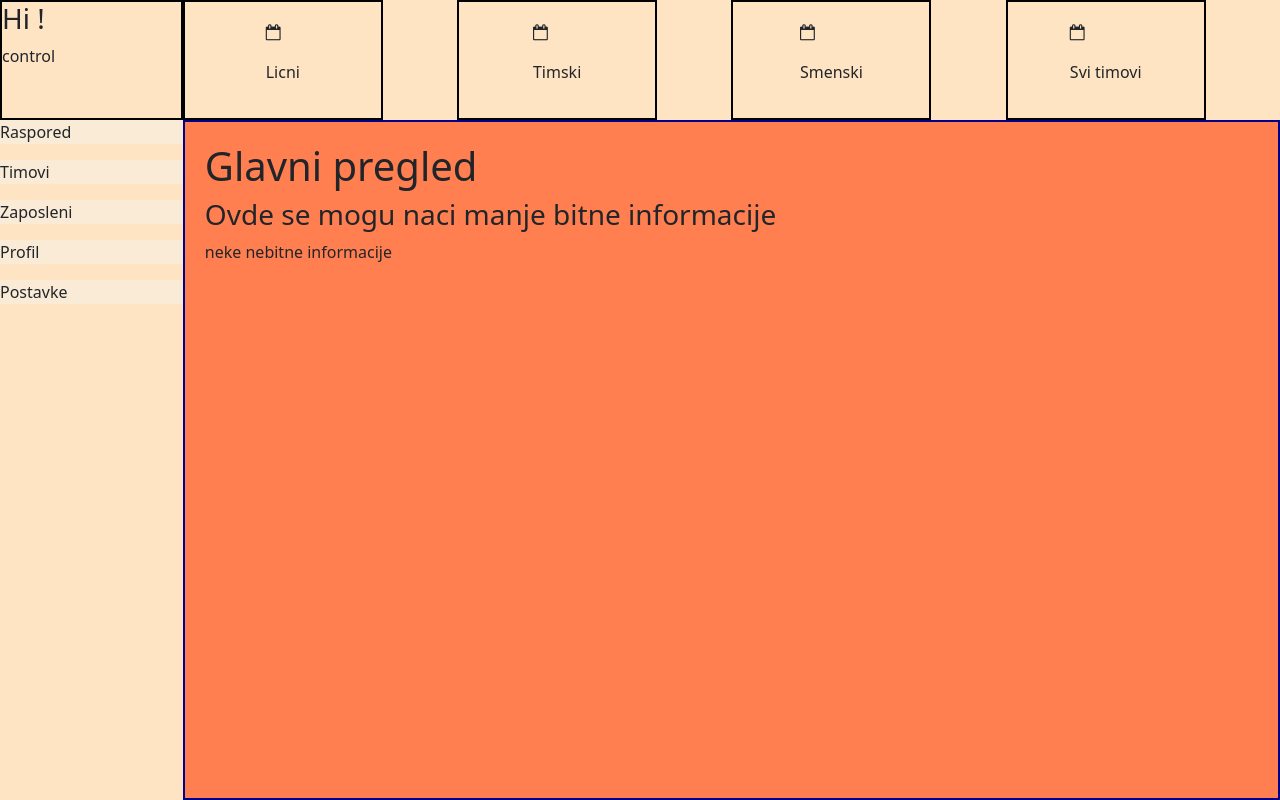
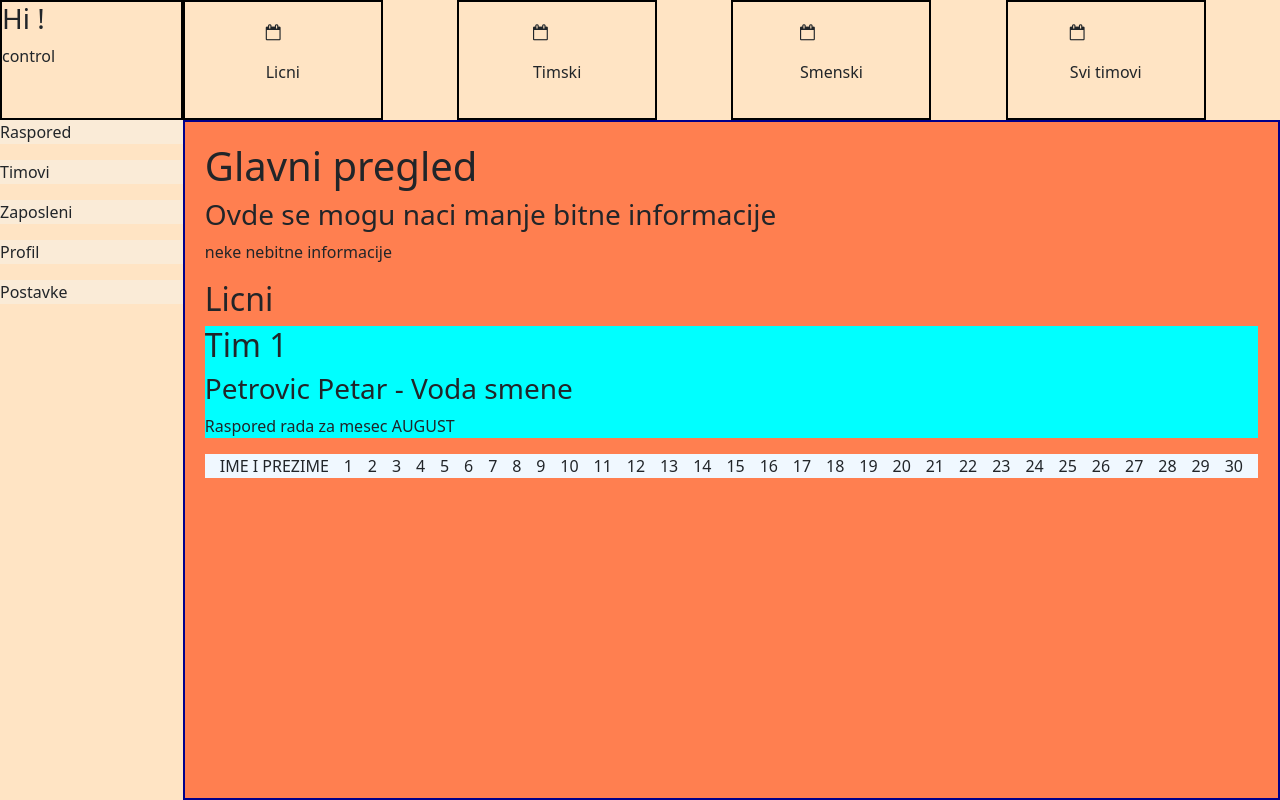
Before and after one commit to Bojan2111/raspored-client, a React (Create React App) app: page / in a window 1280 px wide. Built offline with nearby package versions, Linux system fonts and the light colour scheme.

Commit message:
Begin Add Personal schedule

```diff
--- a/src/components/dashboard/Dashboard.js
+++ b/src/components/dashboard/Dashboard.js
@@ -8,6 +8,7 @@ import classes from "./Dashboard.module.css";
 const Dashboard = (props) => {
   // const [features, setFeatures] = useState([]);
   // setFeatures(props.features);
+  const [feature, setFeature] = useState("Licni");
   const dashboardData = {
     profile: {
       name: "Ime Prezime",
@@ -21,6 +22,11 @@ const Dashboard = (props) => {
       info: "neke nebitne informacije",
     },
   };
+
+  function handleMainView(option) {
+    setFeature(option);
+  }
+
   return (
     <div className={classes.bgnd}>
       <div className={classes.header}>
@@ -28,11 +34,18 @@ const Dashboard = (props) => {
           username={props.username}
           content={dashboardData.profile}
         />
-        <DashboardHeader content={dashboardData.header} />
+        <DashboardHeader
+          onFeatureClick={handleMainView}
+          content={dashboardData.header}
+        />
       </div>
       <div className={classes.main}>
         <DashboardSideMenu content={dashboardData.sideMenu} />
-        <MainView token={props.token} content={dashboardData.main} />
+        <MainView
+          feature={feature}
+          token={props.token}
+          content={dashboardData.main}
+        />
       </div>
     </div>
   );
--- a/src/components/dashboard/DashboardHeader.js
+++ b/src/components/dashboard/DashboardHeader.js
@@ -7,10 +7,14 @@ const DashboardHeader = (props) => {
     .querySelector(":root")
     .style.setProperty("--features-grid-cols", props.content.length);
 
+  function handleFuncBtnClick(option) {
+    props.onFeatureClick(option);
+  }
+
   return (
     <div className={classes.features}>
       {props.content.map((d) => (
-        <FuncButton key={d} funcBtnText={d} />
+        <FuncButton onClick={handleFuncBtnClick} key={d} funcBtnText={d} />
       ))}
     </div>
   );
--- a/src/components/dashboard/MainView.js
+++ b/src/components/dashboard/MainView.js
@@ -1,13 +1,15 @@
 import React from "react";
 import classes from "./MainView.module.css";
+import PersonalSchedule from "../views/schedule/PersonalSchedule";
 
 const MainView = (props) => {
-  console.log("From main view:", props.token);
   return (
     <div className={classes.container}>
       <h1>{props.content.title}</h1>
       <h3>{props.content.subtitle}</h3>
       <p>{props.content.info}</p>
+      <h2>{props.feature}</h2>
+      {props.feature === "Licni" ? <PersonalSchedule /> : <p>Nothing</p>}
     </div>
   );
 };
--- a/src/components/layout/FuncButton.js
+++ b/src/components/layout/FuncButton.js
@@ -2,11 +2,15 @@ import React from "react";
 import classes from "./FuncButton.module.css";
 
 const FuncButton = (props) => {
+  function handleDivClick() {
+    props.onClick(props.funcBtnText);
+  }
+
   return (
-    <div className={classes.container}>
+    <div className={classes.container} onClick={handleDivClick}>
       <div>
         <p>
-          <i class="fa fa-calendar-o" aria-hidden="true"></i>
+          <i className="fa fa-calendar-o" aria-hidden="true"></i>
         </p>
         <p>{props.funcBtnText}</p>
       </div>
--- /dev/null
+++ b/src/components/views/schedule/PersonalSchedule.js
@@ -0,0 +1,136 @@
+import React, { useState } from "react";
+import classes from "./PersonalSchedule.module.css";
+
+const PersonalSchedule = (props) => {
+  const [title, setTitle] = useState("");
+  const [team, setTeam] = useState("");
+  const [month, setMonth] = useState("");
+  const [shifts, setShifts] = useState([]);
+
+  const fakeData = {
+    teamMemberId: 1,
+    teamName: "Tim 1",
+    firstName: "Petar",
+    lastName: "Petrovic",
+    teamMemberRoleName: "VT",
+    teamMemberRoleDescription: "Voda smene",
+    monthName: "AUGUST",
+    shifts: [
+      {
+        shiftDate: "2023-08-01T00:00:00",
+        teamMemberId: 1,
+        shiftTypeName: "D",
+        shiftTypeDescription: "Dnevna smena - od 07h do 19h",
+      },
+      {
+        shiftDate: "2023-08-02T00:00:00",
+        teamMemberId: 1,
+        shiftTypeName: "N",
+        shiftTypeDescription: "Nocna smena - od 19h do 07h",
+      },
+      {
+        shiftDate: "2023-08-06T00:00:00",
+        teamMemberId: 1,
+        shiftTypeName: "D",
+        shiftTypeDescription: "Dnevna smena - od 07h do 19h",
+      },
+      {
+        shiftDate: "2023-08-07T00:00:00",
+        teamMemberId: 1,
+        shiftTypeName: "N",
+        shiftTypeDescription: "Nocna smena - od 19h do 07h",
+      },
+      {
+        shiftDate: "2023-08-11T00:00:00",
+        teamMemberId: 1,
+        shiftTypeName: "D",
+        shiftTypeDescription: "Dnevna smena - od 07h do 19h",
+      },
+      {
+        shiftDate: "2023-08-12T00:00:00",
+        teamMemberId: 1,
+        shiftTypeName: "N",
+        shiftTypeDescription: "Nocna smena - od 19h do 07h",
+      },
+      {
+        shiftDate: "2023-08-16T00:00:00",
+        teamMemberId: 1,
+        shiftTypeName: "D",
+        shiftTypeDescription: "Dnevna smena - od 07h do 19h",
+      },
+      {
+        shiftDate: "2023-08-17T00:00:00",
+        teamMemberId: 1,
+        shiftTypeName: "N",
+        shiftTypeDescription: "Nocna smena - od 19h do 07h",
+      },
+      {
+        shiftDate: "2023-08-21T00:00:00",
+        teamMemberId: 1,
+        shiftTypeName: "D",
+        shiftTypeDescription: "Dnevna smena - od 07h do 19h",
+      },
+      {
+        shiftDate: "2023-08-22T00:00:00",
+        teamMemberId: 1,
+        shiftTypeName: "N",
+        shiftTypeDescription: "Nocna smena - od 19h do 07h",
+      },
+      {
+        shiftDate: "2023-08-26T00:00:00",
+        teamMemberId: 1,
+        shiftTypeName: "D",
+        shiftTypeDescription: "Dnevna smena - od 07h do 19h",
+      },
+      {
+        shiftDate: "2023-08-27T00:00:00",
+        teamMemberId: 1,
+        shiftTypeName: "N",
+        shiftTypeDescription: "Nocna smena - od 19h do 07h",
+      },
+      {
+        shiftDate: "2023-08-31T00:00:00",
+        teamMemberId: 1,
+        shiftTypeName: "D",
+        shiftTypeDescription: "Dnevna smena - od 07h do 19h",
+      },
+    ],
+  };
+
+  const dateArray = [];
+
+  function setMonthLength() {
+    let today = new Date();
+    let lastDayOfMonth = new Date(
+      today.getFullYear(),
+      today.getMonth() + 1,
+      0
+    ).getDate();
+
+    return lastDayOfMonth;
+  }
+
+  for (let i = 1; i <= setMonthLength(); i++) {
+    dateArray.push(i);
+  }
+
+  return (
+    <div>
+      <div className={classes.header}>
+        <h2>{fakeData.teamName}</h2>
+        <h3>{`${fakeData.lastName} ${fakeData.firstName} - ${fakeData.teamMemberRoleDescription}`}</h3>
+        <p>{`Raspored rada za mesec ${fakeData.monthName}`}</p>
+      </div>
+      <div className={classes.schedule}>
+        <div className={classes.dates}>
+          <div>IME I PREZIME</div>
+          {dateArray.map((date) => (
+            <div key={date}>{date}</div>
+          ))}
+        </div>
+      </div>
+    </div>
+  );
+};
+
+export default PersonalSchedule;
--- /dev/null
+++ b/src/components/views/schedule/PersonalSchedule.module.css
@@ -0,0 +1,13 @@
+.header {
+  background-color: aqua;
+}
+
+.schedule {
+  background-color: aquamarine;
+}
+
+.dates {
+  background-color: aliceblue;
+  display: flex;
+  justify-content: space-evenly;
+}
```
